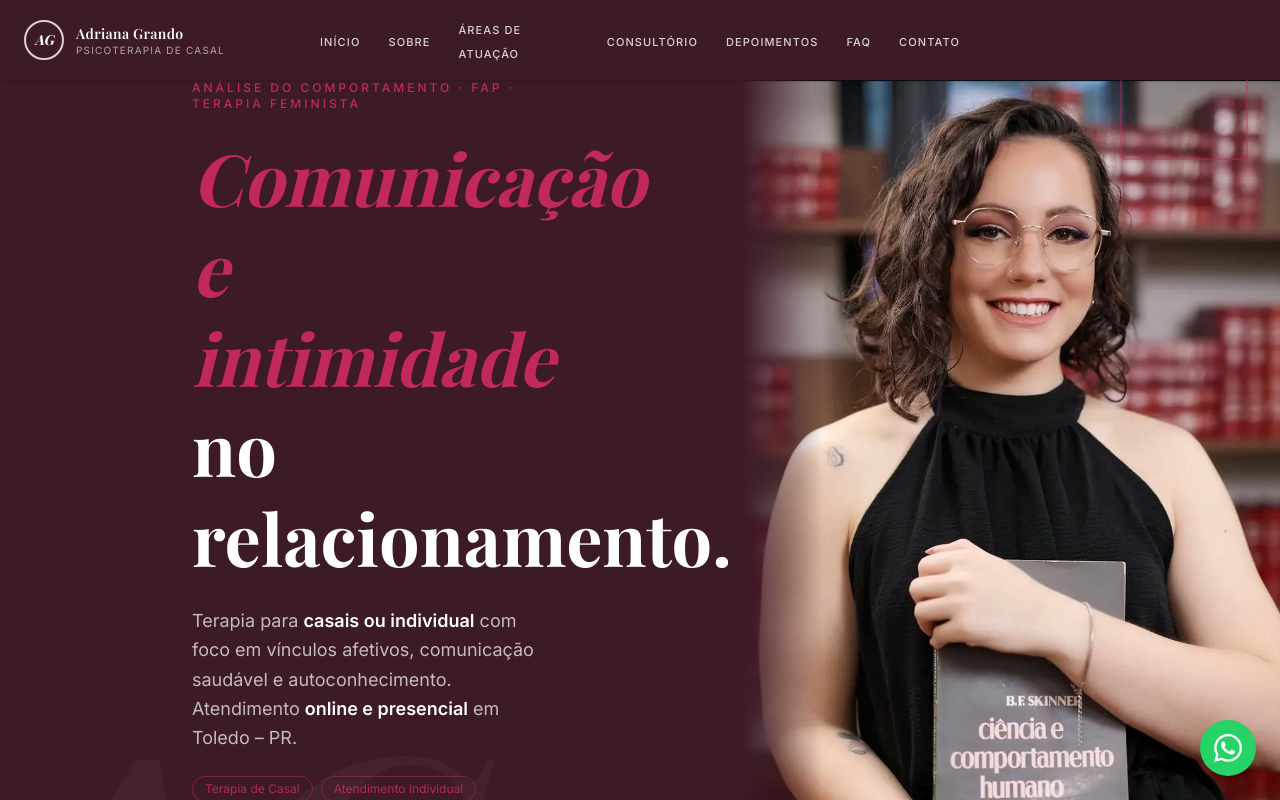
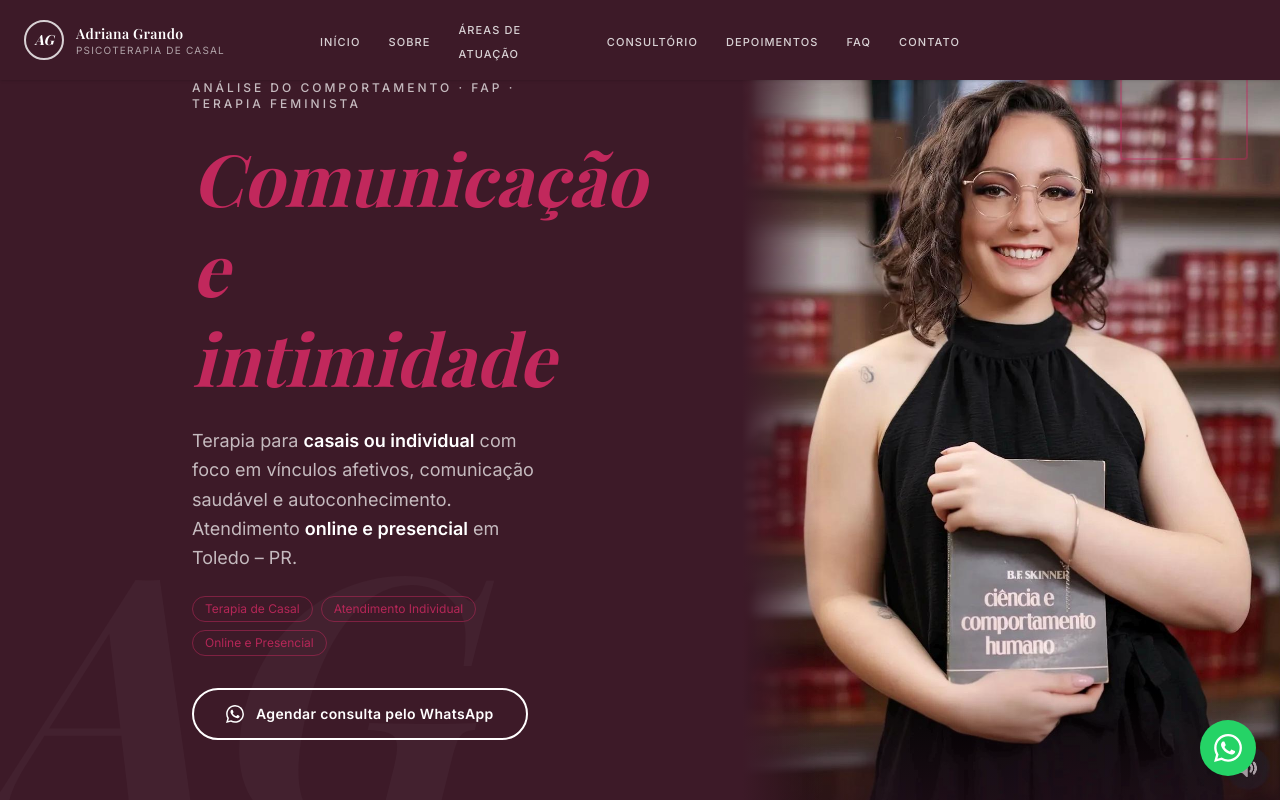
Before and after one commit to JDN-Sistemas/lp-adriana-grando, a Next.js app: page / in a window 1280 px wide. Shown: the top 800 px of the page. Built offline with nearby package versions, Linux system fonts and the light colour scheme.

Commit message:
change text colors

```diff
--- a/components/HeroAboutSection.tsx
+++ b/components/HeroAboutSection.tsx
@@ -18,7 +18,7 @@ export default function HeroAboutSection() {
         </span>
 
         <div className="relative z-10 max-w-lg">
-          <p className="text-xs tracking-[0.25em] uppercase text-primary mb-5 font-medium">
+          <p className="text-xs tracking-[0.25em] uppercase text-white/70 mb-5 font-medium">
             Análise do Comportamento · FAP · Terapia Feminista
           </p>
 
@@ -27,7 +27,6 @@ export default function HeroAboutSection() {
             style={{ fontFamily: "var(--font-playfair)" }}
           >
             <span className="text-primary italic">Comunicação e intimidade</span>{" "}
-            no relacionamento.
           </h1>
 
           <p className="text-white/70 text-base lg:text-lg leading-relaxed mb-6">
```
